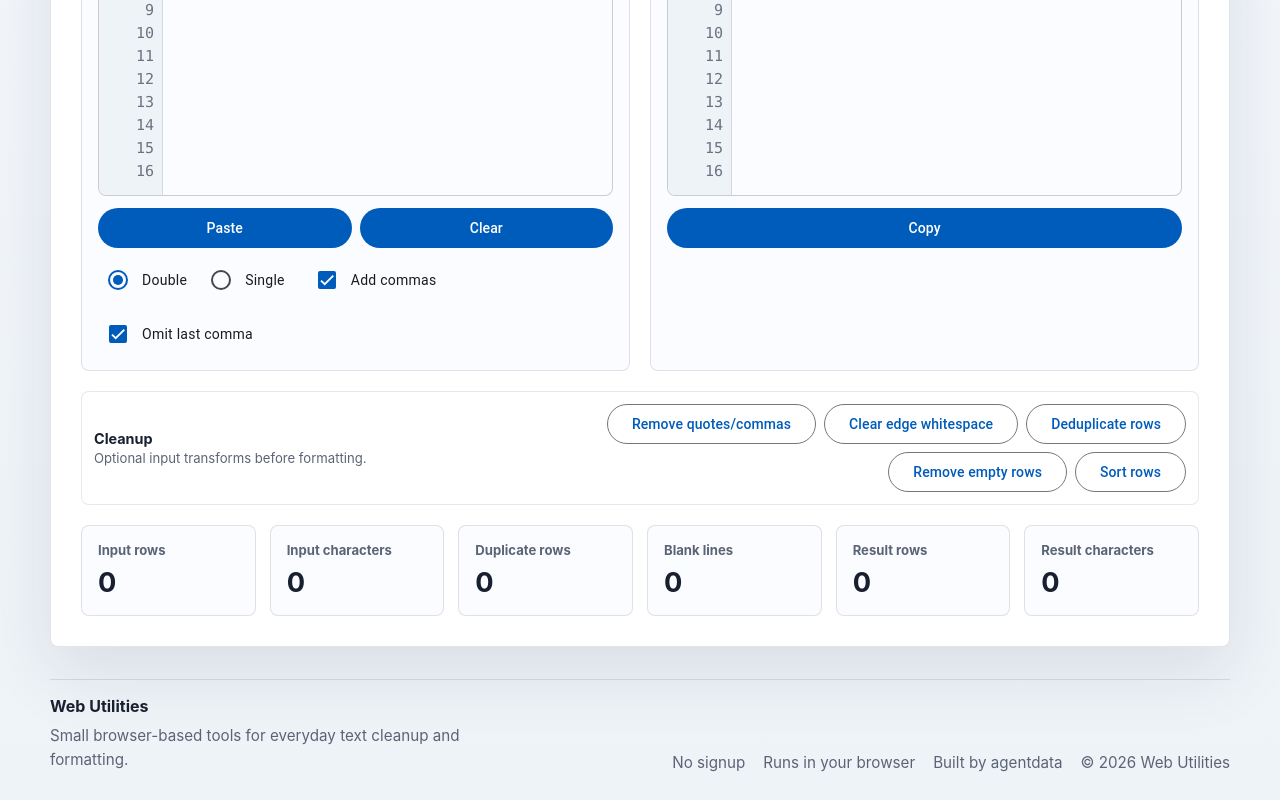
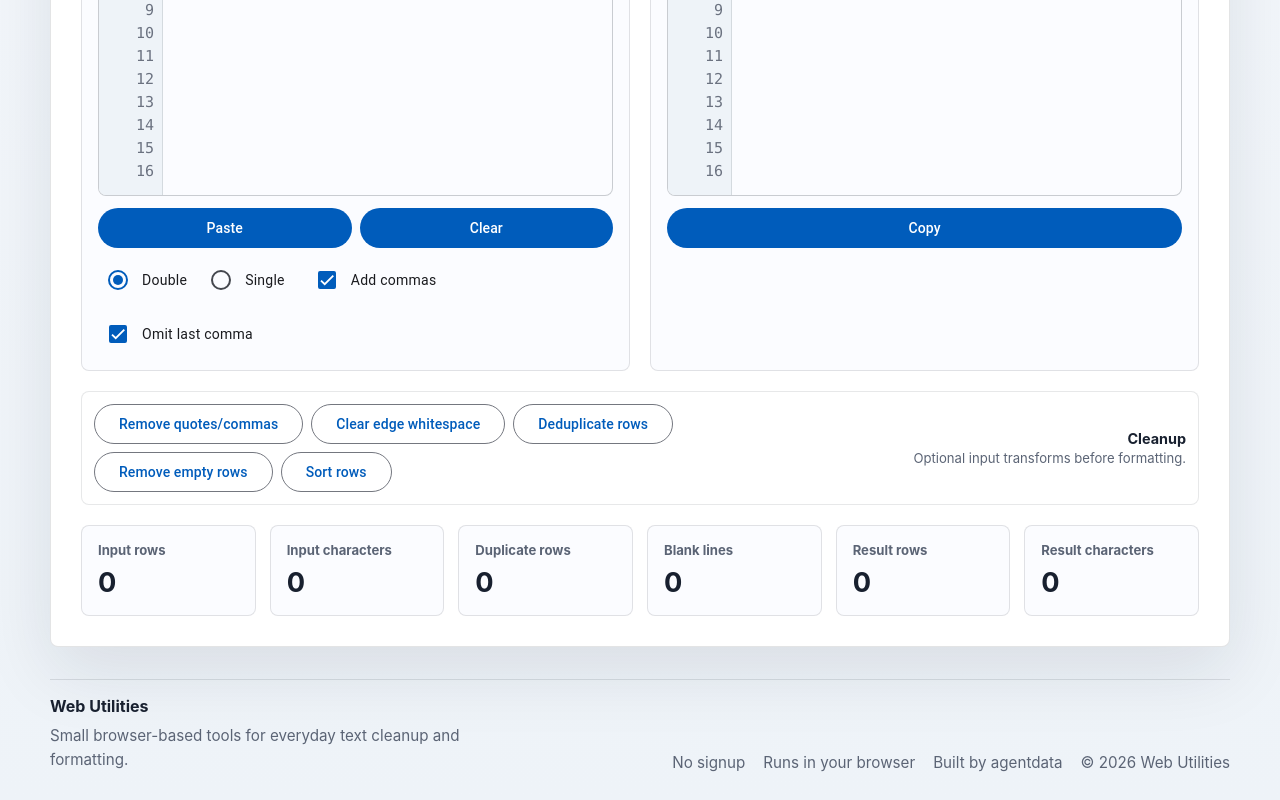
Before and after one commit to agentdata/web-utilities, an Angular app: page / in a window 1280 px wide. Shown: the part 597-1397 px from the top of the page. Built offline with nearby package versions, Linux system fonts and the light colour scheme.

Commit message:
- inverse position of cleanup buttons.

```diff
--- a/src/app/app.html
+++ b/src/app/app.html
@@ -171,11 +171,6 @@
       </div>
 
       <div class="secondary-tools" aria-label="Input cleanup tools">
-        <div>
-          <strong>Cleanup</strong>
-          <span>Optional input transforms before formatting.</span>
-        </div>
-
         <div class="secondary-actions">
           <button
             mat-stroked-button
@@ -195,6 +190,11 @@
             Remove empty rows
           </button>
           <button mat-stroked-button type="button" (click)="sortRows()">Sort rows</button>
+        </div>
+
+        <div>
+          <strong>Cleanup</strong>
+          <span>Optional input transforms before formatting.</span>
         </div>
       </div>
 
--- a/src/app/app.scss
+++ b/src/app/app.scss
@@ -251,7 +251,7 @@ mat-card-title {
 
 .secondary-tools {
   display: grid;
-  grid-template-columns: minmax(150px, 0.7fr) minmax(0, 1fr);
+  grid-template-columns: minmax(0, 1fr) minmax(150px, 0.7fr);
   gap: 14px;
   align-items: center;
   margin-top: 20px;
@@ -278,11 +278,15 @@ mat-card-title {
   }
 }
 
+.secondary-tools > div:last-child {
+  text-align: right;
+}
+
 .secondary-actions {
   display: flex;
   flex-wrap: wrap;
   gap: 8px;
-  justify-content: end;
+  justify-content: start;
 }
 
 .input-warning {
@@ -858,6 +862,10 @@ mat-card-title {
     justify-content: start;
   }
 
+  .secondary-tools > div:last-child {
+    text-align: left;
+  }
+
   .options-card {
     mat-card-content {
       grid-template-columns: 1fr 1fr;
```
